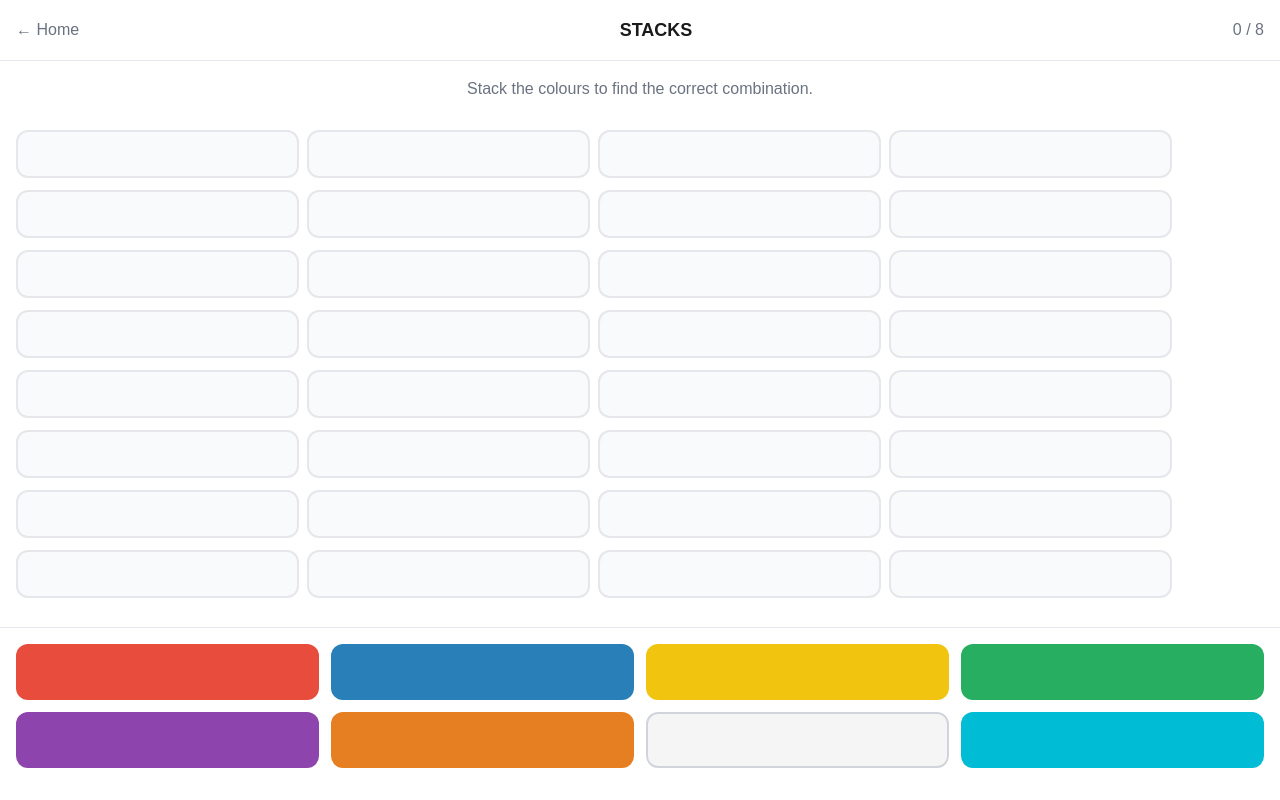
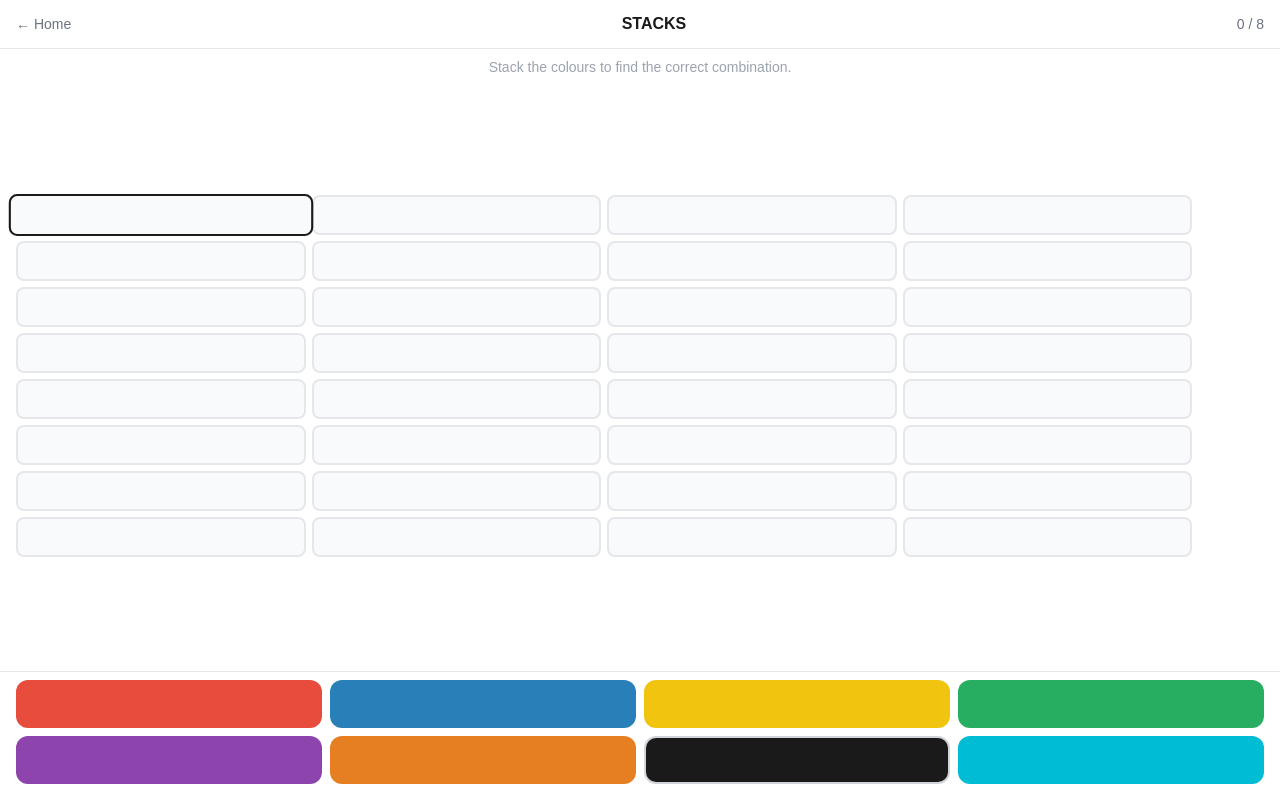
Before and after one commit to fraserbyname-spec/stacks, a Next.js app: page /game in a window 1280 px wide. Built offline with nearby package versions, Linux system fonts and the light colour scheme.

Commit message:
Black replaces white, slot selection, compact puzzle layout

```diff
--- a/app/api/guess/route.ts
+++ b/app/api/guess/route.ts
@@ -1,6 +1,6 @@
 import { NextResponse } from 'next/server'
 
-const COLOURS = ['RED', 'BLUE', 'YELLOW', 'GREEN', 'PURPLE', 'ORANGE', 'WHITE', 'TEAL']
+const COLOURS = ['RED', 'BLUE', 'YELLOW', 'GREEN', 'PURPLE', 'ORANGE', 'BLACK', 'TEAL']
 
 // Seeded random using date string as seed
 const seededRandom = (seed: string) => {
--- a/app/game/page.tsx
+++ b/app/game/page.tsx
@@ -11,7 +11,7 @@ const COLOURS = [
   { id: 'GREEN',  hex: '#27AE60' },
   { id: 'PURPLE', hex: '#8E44AD' },
   { id: 'ORANGE', hex: '#E67E22' },
-  { id: 'WHITE',  hex: '#F5F5F5' },
+  { id: 'BLACK',  hex: '#1A1A1A' },
   { id: 'TEAL',   hex: '#00BCD4' },
 ]
 
@@ -32,7 +32,8 @@ const getTodayKey = () => {
 }
 
 export default function Game() {
-  const [current, setCurrent] = useState<string[]>([])
+  const [current, setCurrent] = useState<(string | null)[]>([null, null, null, null])
+  const [selectedSlot, setSelectedSlot] = useState<number | null>(0)
   const [guesses, setGuesses] = useState<Guess[]>([])
   const [gameOver, setGameOver] = useState(false)
   const [winning, setWinning] = useState(false)
@@ -46,13 +47,11 @@ export default function Game() {
     const todayKey = getTodayKey()
     const todayResult = localStorage.getItem(`stacks_result_${todayKey}`)
     if (todayResult) { router.push('/result'); return }
-
     const inProgress = localStorage.getItem(`stacks_inprogress_${todayKey}`)
     if (inProgress) {
       const saved = JSON.parse(inProgress)
       setGuesses(saved.guesses || [])
     }
-
     const stored = localStorage.getItem('stacks_balance')
     if (stored) setBalance(Number(stored))
     setLoaded(true)
@@ -64,18 +63,35 @@ export default function Game() {
     localStorage.setItem(`stacks_inprogress_${todayKey}`, JSON.stringify({ guesses }))
   }, [guesses, loaded])
 
-  const tapColour = (colourId: string) => {
-    if (gameOver || winning || current.length >= 4) return
-    setCurrent(prev => [...prev, colourId])
+  const colourHex = (id: string) => COLOURS.find(c => c.id === id)?.hex ?? '#E5E7EB'
+
+  // Tap a slot — select it for filling
+  const tapSlot = (index: number) => {
+    if (gameOver || winning) return
+    setSelectedSlot(index)
   }
 
-  const tapSlot = (index: number) => {
-    if (gameOver || winning) return
-    setCurrent(prev => prev.filter((_, i) => i !== index))
+  // Tap a colour — fill selected slot
+  const tapColour = (colourId: string) => {
+    if (gameOver || winning || selectedSlot === null) return
+    const next = [...current]
+    next[selectedSlot] = colourId
+    setCurrent(next)
+    // Auto advance to next empty slot
+    const nextEmpty = next.findIndex((c, i) => i > selectedSlot && c === null)
+    if (nextEmpty !== -1) {
+      setSelectedSlot(nextEmpty)
+    } else {
+      // Try wrapping to any empty slot
+      const anyEmpty = next.findIndex(c => c === null)
+      setSelectedSlot(anyEmpty !== -1 ? anyEmpty : null)
+    }
   }
 
+  const canSubmit = current.every(c => c !== null)
+
   const submitGuess = async () => {
-    if (current.length !== 4 || submitting || gameOver || winning) return
+    if (!canSubmit || submitting || gameOver || winning) return
     setSubmitting(true)
     playSubmit()
 
@@ -87,20 +103,20 @@ export default function Game() {
       })
       const data = await res.json()
       const newGuess: Guess = {
-        colours: current,
+        colours: current as string[],
         correct: data.correct,
         misplaced: data.misplaced
       }
       const newGuesses = [...guesses, newGuess]
       setGuesses(newGuesses)
-      setCurrent([])
+      setCurrent([null, null, null, null])
+      setSelectedSlot(0)
 
       if (data.solved) {
         setWinRowIndex(newGuesses.length - 1)
         setWinning(true)
         setGameOver(true)
         playSolve()
-        // Longer pause to let win animation breathe
         setTimeout(() => finishGame(true, newGuesses.length, newGuesses), 2500)
       } else if (newGuesses.length >= 8) {
         setGameOver(true)
@@ -122,83 +138,80 @@ export default function Game() {
     const earned = currentBalance * interest
     const newBalance = currentBalance + earned
     const puzzlesPlayed = Number(localStorage.getItem('stacks_puzzles_played') || 0) + 1
-
     localStorage.setItem('stacks_balance', String(newBalance))
     localStorage.setItem('stacks_puzzles_played', String(puzzlesPlayed))
     localStorage.setItem(`stacks_result_${todayKey}`, JSON.stringify({
-      solved: didSolve,
-      attempts,
-      interest,
-      earned,
-      guesses: finalGuesses
+      solved: didSolve, attempts, interest, earned, guesses: finalGuesses
     }))
     localStorage.removeItem(`stacks_inprogress_${todayKey}`)
     router.push('/result')
   }
 
-  const colourHex = (id: string) => COLOURS.find(c => c.id === id)?.hex ?? '#E5E7EB'
-
   if (!loaded) return null
 
   return (
-    <main className={`min-h-screen flex flex-col transition-colors duration-700 ${winning ? 'bg-green-50' : 'bg-white'}`}>
+    <main className={`h-screen flex flex-col overflow-hidden transition-colors duration-700 ${winning ? 'bg-green-50' : 'bg-white'}`}>
 
       {/* Header */}
-      <div className="px-4 py-4 flex items-center justify-between border-b border-[#E5E7EB]">
-        <button onClick={() => router.push('/')} className="text-[#6B7280] text-base">← Home</button>
-        <h1 className="text-[#1A1A1A] font-bold text-lg">STACKS</h1>
-        <p className="text-[#6B7280] text-base">{guesses.length} / 8</p>
+      <div className="px-4 py-3 flex items-center justify-between border-b border-[#E5E7EB] shrink-0">
+        <button onClick={() => router.push('/')} className="text-[#6B7280] text-sm">← Home</button>
+        <h1 className="text-[#1A1A1A] font-bold text-base">STACKS</h1>
+        <p className="text-[#6B7280] text-sm">{guesses.length} / 8</p>
       </div>
 
       {/* Instruction */}
-      <div className="px-4 pt-4">
-        <p className="text-[#6B7280] text-base text-center">
+      <div className="px-4 pt-2 pb-1 shrink-0">
+        <p className="text-[#9CA3AF] text-sm text-center">
           Stack the colours to find the correct combination.
         </p>
       </div>
 
       {/* Guess grid */}
-      <div className="flex-1 flex flex-col justify-center px-4 py-4 gap-3">
+      <div className="flex-1 flex flex-col justify-center px-4 gap-1.5 min-h-0">
         {Array(8).fill(null).map((_, rowIdx) => {
           const guess = guesses[rowIdx]
           const isCurrentRow = rowIdx === guesses.length && !gameOver
-          const colours = guess?.colours ?? (isCurrentRow ? current : [])
           const isWinRow = winRowIndex === rowIdx
 
           return (
             <div
               key={rowIdx}
-              className={`flex items-center gap-3 ${isWinRow ? 'animate-pop-in' : ''}`}
+              className={`flex items-center gap-2 ${isWinRow ? 'animate-pop-in' : ''}`}
             >
-              <div className="flex gap-2 flex-1">
+              <div className="flex gap-1.5 flex-1">
                 {Array(4).fill(null).map((_, colIdx) => {
-                  const colour = colours[colIdx]
+                  const guessColour = guess?.colours[colIdx]
+                  const currentColour = isCurrentRow ? current[colIdx] : null
+                  const colour = guessColour ?? currentColour
+                  const isSelected = isCurrentRow && selectedSlot === colIdx && !gameOver
+
                   return (
                     <div
                       key={colIdx}
-                      onClick={() => isCurrentRow && colour ? tapSlot(colIdx) : undefined}
-                      className={`flex-1 h-12 rounded-xl border-2 cursor-pointer transition-all duration-150 ${isWinRow ? 'animate-pop-in' : ''}`}
+                      onClick={() => isCurrentRow ? tapSlot(colIdx) : undefined}
+                      className={`flex-1 h-10 rounded-lg border-2 transition-all duration-100 ${
+                        isCurrentRow ? 'cursor-pointer' : ''
+                      } ${isSelected ? 'border-[#1A1A1A] scale-105' : 'border-[#E5E7EB]'}`}
                       style={{
-                        animationDelay: isWinRow ? `${colIdx * 80}ms` : '0ms',
                         backgroundColor: colour ? colourHex(colour) : '#F9FAFB',
-                        borderColor: colour ? colourHex(colour) : '#E5E7EB',
                       }}
                     />
                   )
                 })}
               </div>
 
-              <div className="w-20 flex items-center justify-center gap-1">
+              {/* Feedback */}
+              <div className="w-16 flex items-center justify-center gap-0.5">
                 {guess ? (
                   <>
-                    <span className="text-green-600 font-bold text-lg">🟢{guess.correct}</span>
-                    <span className="text-orange-500 font-bold text-lg">🟠{guess.misplaced}</span>
+                    <span className="text-green-600 font-bold text-sm">🟢{guess.correct}</span>
+                    <span className="text-orange-500 font-bold text-sm">🟠{guess.misplaced}</span>
                   </>
-                ) : isCurrentRow && current.length === 4 ? (
+                ) : isCurrentRow && canSubmit ? (
                   <button
                     onClick={submitGuess}
                     disabled={submitting}
-                    className="bg-[#1A1A1A] text-white text-sm font-bold px-3 py-1.5 rounded-lg cursor-pointer active:scale-95 transition-all"
+                    className="bg-[#1A1A1A] text-white text-xs font-bold px-2.5 py-1 rounded-lg cursor-pointer active:scale-95 transition-all"
                   >
                     GO
                   </button>
@@ -211,27 +224,32 @@ export default function Game() {
 
       {/* Win message */}
       {winning && (
-        <div className="px-4 pb-4 text-center animate-pop-in">
-          <p className="text-green-600 text-xl font-bold">Stack locked in! ✓</p>
+        <div className="px-4 py-2 text-center shrink-0">
+          <p className="text-green-600 text-base font-bold animate-pop-in">Stack locked in! ✓</p>
         </div>
       )}
 
       {/* Colour palette */}
       {!gameOver && (
-        <div className="px-4 pb-8 border-t border-[#E5E7EB] pt-4">
-          <div className="grid grid-cols-4 gap-3">
-            {COLOURS.map(colour => (
+        <div className="px-4 pt-2 pb-4 border-t border-[#E5E7EB] shrink-0">
+          <div className="grid grid-cols-4 gap-2">
+            {COLOURS.map(colour => {
+              const alreadyUsed = current.includes(colour.id)
+              return (
                 <button
                   key={colour.id}
                   onClick={() => tapColour(colour.id)}
-                disabled={current.length >= 4 || current.includes(colour.id)}
-                className="h-14 rounded-xl transition-all duration-100 active:scale-95 disabled:opacity-30"
+                  disabled={alreadyUsed || selectedSlot === null}
+                  className={`h-12 rounded-xl transition-all duration-100 active:scale-95 ${
+                    alreadyUsed ? 'opacity-25' : 'opacity-100'
+                  }`}
                   style={{
                     backgroundColor: colour.hex,
-                  border: colour.id === 'WHITE' ? '2px solid #D1D5DB' : 'none'
+                    border: colour.id === 'BLACK' ? '2px solid #D1D5DB' : 'none'
                   }}
                 />
-            ))}
+              )
+            })}
           </div>
         </div>
       )}
--- a/app/page.tsx
+++ b/app/page.tsx
@@ -63,7 +63,7 @@ export default function Home() {
 
         <div className="text-center">
           <h1 className="text-5xl font-bold text-[#1A1A1A] tracking-tight">STACKS</h1>
-          <p className="text-[#6B7280] text-base mt-2">Solve the puzzle. Earn interest on your balance.</p>
+          <p className="text-[#6B7280] text-base mt-2">Build your stack. One puzzle a day.</p>
         </div>
 
         <div className="w-full bg-[#F9FAFB] rounded-2xl p-6 text-center">
--- a/app/result/page.tsx
+++ b/app/result/page.tsx
@@ -6,7 +6,7 @@ import { useRouter } from 'next/navigation'
 const COLOUR_HEX: Record<string, string> = {
   RED: '#E74C3C', BLUE: '#2980B9', YELLOW: '#F1C40F',
   GREEN: '#27AE60', PURPLE: '#8E44AD', ORANGE: '#E67E22',
-  WHITE: '#F5F5F5', TEAL: '#00BCD4',
+  BLACK: '#1A1A1A', TEAL: '#00BCD4',
 }
 
 export default function Result() {
```
Lines whose indentation alone changed are shown as unchanged.
